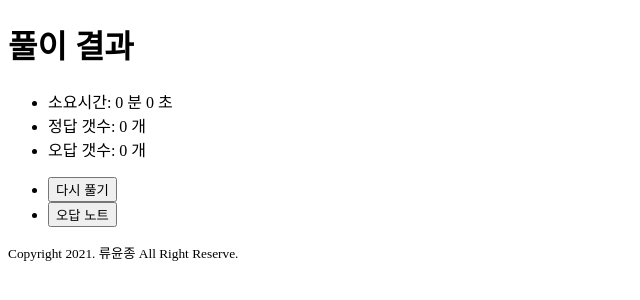
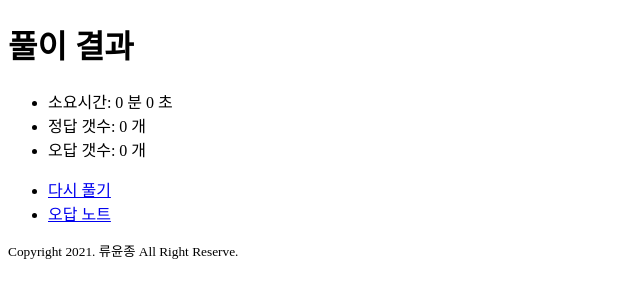
Before and after one commit to yoonjonglyu/smallQuiz, a React app: page /result in a window 1280 px wide. Shown: the top 300 px of the page, without its empty margins (0-640 px from the left). Built offline with nearby package versions, Linux system fonts and the light colour scheme.

Commit message:
feat: RESULT PAGE - 다시풀기 & 오답노트 이동

```diff
--- a/src/pages/result.tsx
+++ b/src/pages/result.tsx
@@ -1,6 +1,8 @@
 import React from 'react';
+import { Link } from 'react-router-dom';
 
 import Layout from '../components/layout/layout';
+import { quizState } from '../lib/custom/quiz';
 
 interface ResultProps {
     statis: {
@@ -13,7 +15,7 @@ const Result: React.FC<ResultProps> = (props) => {
     const {
         statis
     } = props;
-
+    const quizHook = quizState();
 
     return (
         <Layout header="풀이 결과">
@@ -23,8 +25,8 @@ const Result: React.FC<ResultProps> = (props) => {
                 <li>오답 갯수: {statis.wrong} 개</li>
             </ul>
             <ul>
-                <li><button type="button">다시 풀기</button></li>
-                <li><button type="button">오답 노트</button></li>
+                <li><Link to="/quiz" onClick={() => quizHook.selectQuiz(0)}>다시 풀기</Link></li>
+                <li><Link to="/wrong">오답 노트</Link></li>
             </ul>
         </Layout>
     );
```
Also changed, not shown: 2 other files (tests, documents, lock files or other folders).
